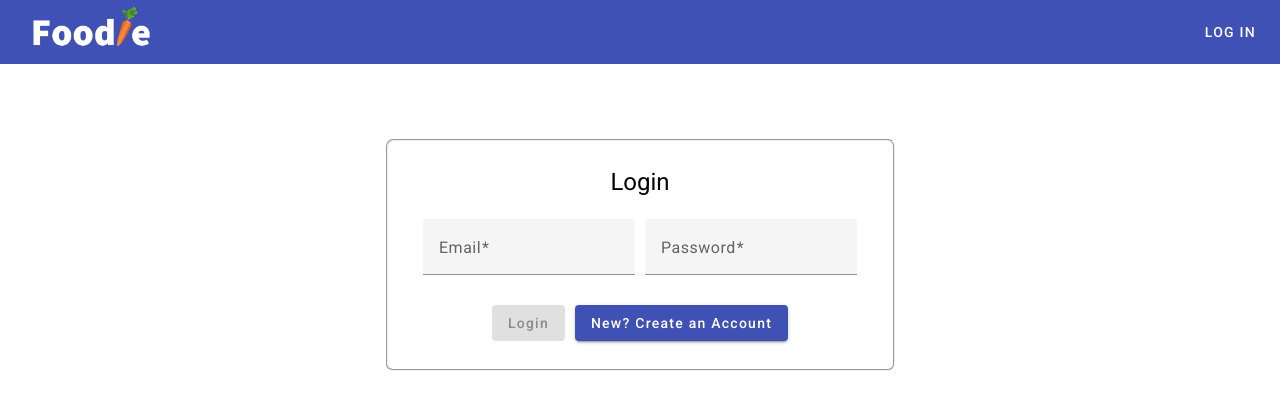
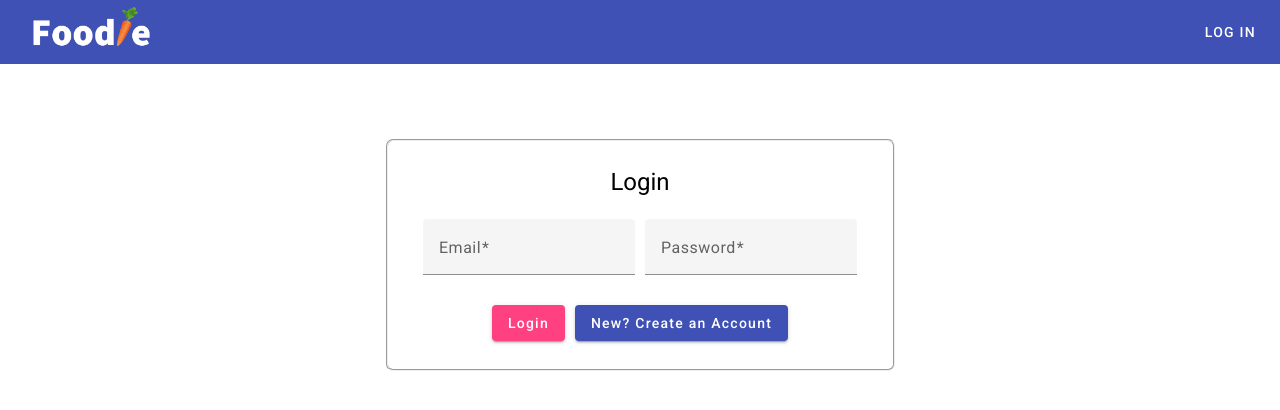
Before and after one commit to DylanDePasquale24/Foodie, an Angular app in the folder Angular Frontend/: page /login in a window 1280 px wide. Shown: the top 410 px of the page. Built offline with nearby package versions, Linux system fonts and the light colour scheme.

Commit message:
pre-refactoring changes

```diff
--- a/Angular Frontend/src/app/app.module.ts
+++ b/Angular Frontend/src/app/app.module.ts
@@ -29,6 +29,7 @@ import { PageNotFoundComponent } from './page-not-found/page-not-found.component
 // APP SERVICES
 import { LoginPageStateService } from '../services/login-page-state.service';
 import { LoginToolbarComponent } from './login-toolbar/login-toolbar.component';
+import { RegisterComponent } from './register/register.component';
 
 
 
@@ -40,7 +41,8 @@ import { LoginToolbarComponent } from './login-toolbar/login-toolbar.component';
     LoginComponent,
     ToolbarComponent,
     PageNotFoundComponent,
-    LoginToolbarComponent
+    LoginToolbarComponent,
+    RegisterComponent
 
   ],
   imports: [
--- a/Angular Frontend/src/app/login/login.component.css
+++ b/Angular Frontend/src/app/login/login.component.css
@@ -38,6 +38,7 @@
     border-radius: 10px;
 
     background-color: rgba(255, 51, 51, .5);
+    color:rgb(128, 0, 32);
 }
 
 mat-form-field{
--- a/Angular Frontend/src/app/login/login.component.html
+++ b/Angular Frontend/src/app/login/login.component.html
@@ -34,7 +34,7 @@
     </mat-form-field>
 
     <!-- Register Btn -->
-    <button (click)="register()" mat-raised-button color="accent" [disabled]="!registerFirstName || !registerLastName || !registerEmail || !registerPassword">
+    <button (click)="register()" mat-raised-button color="accent">
         Register
     </button>
 
@@ -77,7 +77,7 @@
     </mat-form-field>
 
     <!-- Login Btn  -->
-    <button (click)="login()" mat-raised-button color="accent" [disabled]="!loginEmail || !loginPassword">
+    <button (click)="login()" mat-raised-button color="accent">
         Login
     </button>
 
--- /dev/null
+++ b/Angular Frontend/src/app/register/register.component.html
@@ -0,0 +1 @@
+<p>register works!</p>
```
Also changed, not shown: Angular Frontend/src/app/register/register.component.ts (added, +10 -0 lines), Angular Frontend/src/app/register/register.component.css (added), 1 other file (tests, documents, lock files or other folders).
